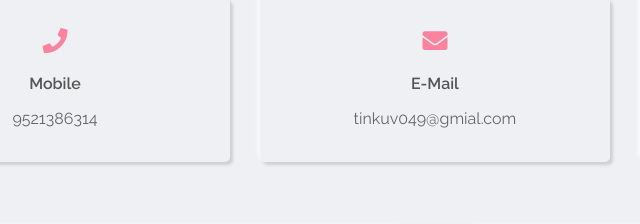
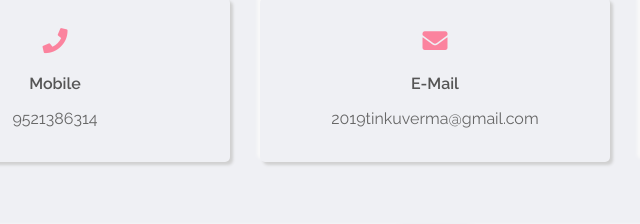
Before and after one commit to tinku06071999/tinkuverma_portfolio.com, a website: page index.html in a window 1280 px wide. Shown: the part 4449-4673 px from the top of the page, 205-845 px from the left. Drawn offline with Linux system fonts and the light colour scheme.

Commit message:
Update index.html

```diff
--- a/index.html
+++ b/index.html
@@ -836,7 +836,7 @@
             <div class="contact-item-inner outer-shadow">
               <i class="fas fa-envelope"></i>
               <span>E-mail</span>
-              <p>tinkuv049@gmial.com</p>
+              <p>2019tinkuverma@gmail.com</p>
             </div>
           </div>
           <!--contact item-3-->
```
